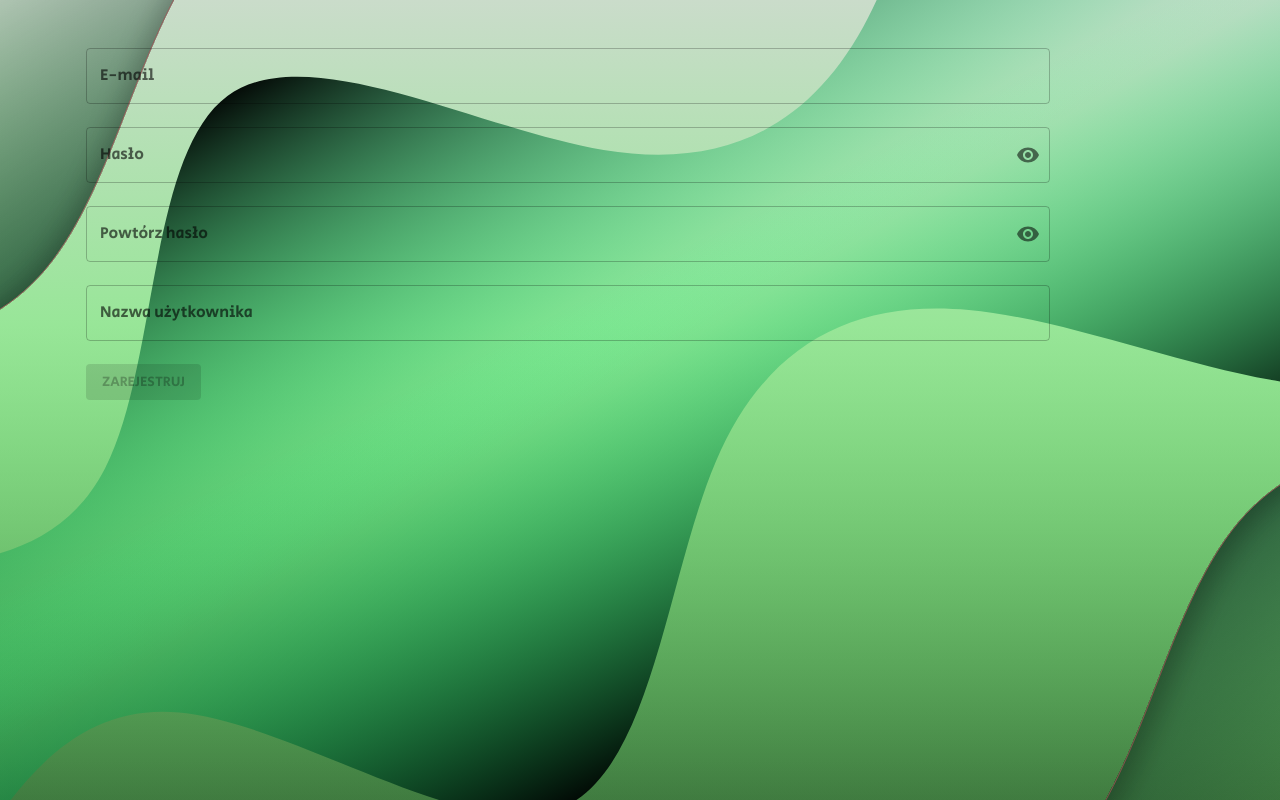
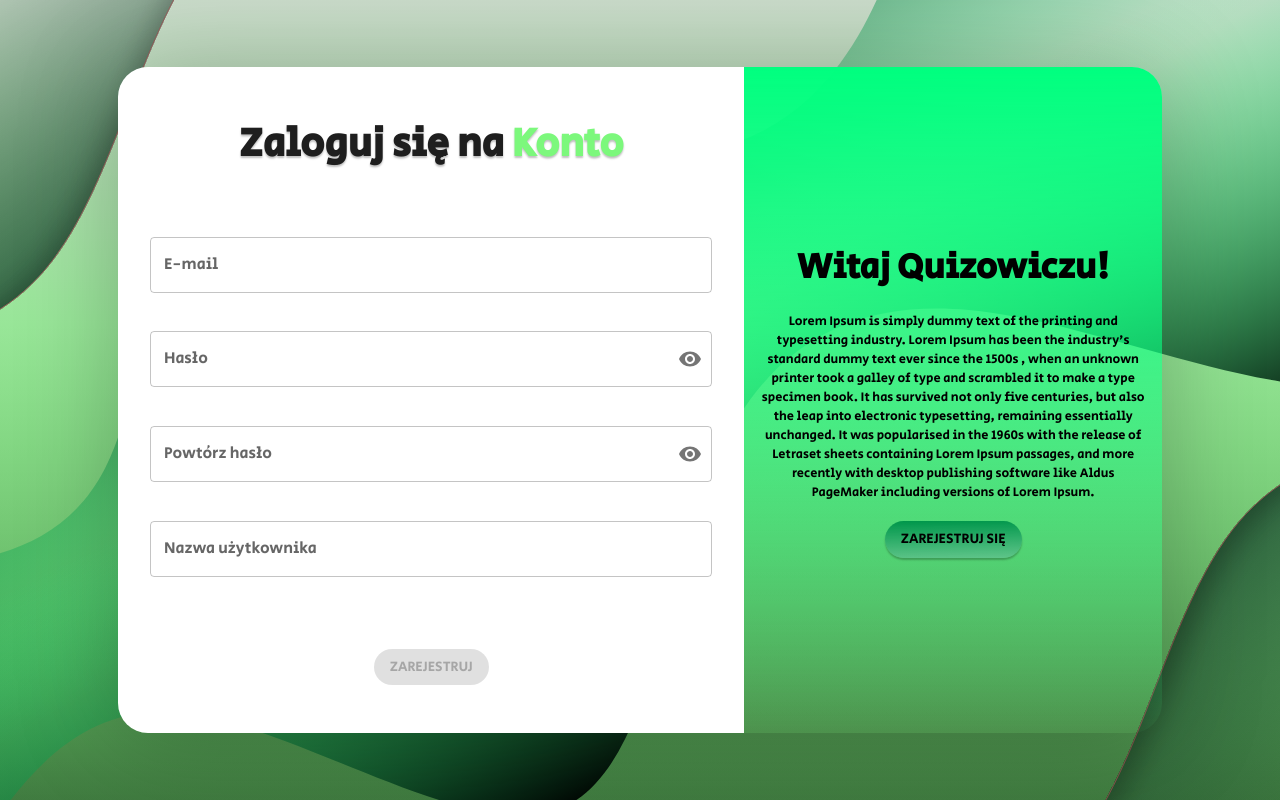
Before and after one commit to Szocik01/Projekt_inzynierski_frontend, a React (Create React App) app: page /register in a window 1280 px wide. Built offline with nearby package versions, Linux system fonts and the light colour scheme.

Commit message:
Put loading spinner in form section

```diff
--- a/src/components/AuthComponents/AuthGlobalStyles.ts
+++ b/src/components/AuthComponents/AuthGlobalStyles.ts
@@ -3,7 +3,6 @@ import { css } from "@emotion/react";
 import { mediaUp } from "../../utils/mediaQueries";
 
 export const authPanelStyles = css({
-  position: "relative",
   width: "100%",
   borderRadius: "30px",
   boxShadow: "0px 4px 100px 0px rgba(0, 0, 0, 0.25)",
@@ -20,7 +19,7 @@ export const customSingleColumnStyles = css({
   display: "flex",
   justifyContent: "center",
   alignItems: "center",
-  height: "calc(100dvh - 6rem)",
+  minHeight: "calc(100dvh - 6rem)",
   [mediaUp("lg")]: {
     padding: "0 1rem",
   },
@@ -34,12 +33,13 @@ export const customSingleColumnStyles = css({
 
 export const formStyles = css({
   backgroundColor: "white",
+  position:"relative",
   display: "flex",
   alignItems: "center",
   flexDirection: "column",
   padding: "3rem 2rem",
   width: "100%",
-  gap: "1.5rem",
+  gap: "1rem",
   flexShrink: 0,
   ".MuiInputLabel-root.Mui-focused":{
     color:"#00F800"
@@ -50,9 +50,6 @@ export const formStyles = css({
   [mediaUp("md")]: {
     width: "60%",
   },
-//   [mediaUp('lg')]:{
-//     width: "65%"
-//   }
 });
 
 export const headerStyles = css({
@@ -100,7 +97,9 @@ export const buttonStyles ={
 }
 
 export const httpErrorStyles=css({
-    color:"#d32f2f"
+    color:"#d32f2f",
+    fontSize:"0.75rem",
+    height:"16.8px"
 })
 
 export const serializedButtonStyles = css(buttonStyles);
--- a/src/pages/Login.tsx
+++ b/src/pages/Login.tsx
@@ -17,7 +17,7 @@ import {
   headerStyles,
   descriptionPanelStyles,
   buttonStyles,
-  httpErrorStyles
+  httpErrorStyles,
 } from "../components/AuthComponents/AuthGlobalStyles";
 import { Link } from "react-router-dom";
 
@@ -125,8 +125,8 @@ const Login = () => {
   return (
     <SingleColumn customCss={customSingleColumnStyles}>
       <div css={authPanelStyles}>
-        {isLoading && <ContentLoading coverParent={true} />}
         <form onSubmit={loginHandler} css={formStyles}>
+          {isLoading && <ContentLoading coverParent={true} />}
           <h1 css={headerStyles}>
             {resolveLastWordColor("Zaloguj się na Konto")}
           </h1>
@@ -162,9 +162,7 @@ const Login = () => {
           </Button>
         </form>
         <div css={descriptionPanelStyles}>
-          <h2>
-            Witaj Quizowiczu!
-          </h2>
+          <h2>Witaj Quizowiczu!</h2>
           <p>
             Lorem Ipsum is simply dummy text of the printing and typesetting
             industry. Lorem Ipsum has been the industry's standard dummy text
@@ -176,7 +174,16 @@ const Login = () => {
             and more recently with desktop publishing software like Aldus
             PageMaker including versions of Lorem Ipsum.
           </p>
-          <Link to="/register"><Button sx={buttonStyles} variant="contained" role="link" type="button">Zarejestruj się</Button></Link>
+          <Link to="/register">
+            <Button
+              sx={buttonStyles}
+              variant="contained"
+              role="link"
+              type="button"
+            >
+              Zarejestruj się
+            </Button>
+          </Link>
         </div>
       </div>
     </SingleColumn>
--- a/src/pages/Register.tsx
+++ b/src/pages/Register.tsx
@@ -8,12 +8,26 @@ import { API_CALL_URL_BASE } from "../utils/Constants";
 import { useDispatch } from "react-redux";
 import { authSliceActions } from "../storage/authSlice";
 import ContentLoading from "../components/UtilityComponents/ContentLoading";
-import { css } from "@emotion/react";
 import setSingleCookie from "../utils/SetSingleCookie";
+import parse from "html-react-parser";
+import {
+  authPanelStyles,
+  customSingleColumnStyles,
+  formStyles,
+  headerStyles,
+  descriptionPanelStyles,
+  buttonStyles,
+  httpErrorStyles
+} from "../components/AuthComponents/AuthGlobalStyles";
+import { Link } from "react-router-dom";
 
-const registerPanelStyles = css({
-  position: "relative",
-});
+function resolveLastWordColor(text: string) {
+  const splittedString = text.split(" ");
+  splittedString[splittedString.length - 1] = `<span>${
+    splittedString[splittedString.length - 1]
+  }</span>`;
+  return parse(splittedString.join(" "));
+}
 
 const Register = () => {
   const [registerData, setRegisterData] = useState({
@@ -135,10 +149,13 @@ const Register = () => {
   };
 
   return (
-    <SingleColumn>
-      <div css={registerPanelStyles}>
+    <SingleColumn customCss={customSingleColumnStyles}>
+      <div css={authPanelStyles}>
+        <form css={formStyles} onSubmit={registerHandler}>
         {isLoading && <ContentLoading coverParent={true} />}
-        <form onSubmit={registerHandler}>
+        <h1 css={headerStyles}>
+            {resolveLastWordColor("Zaloguj się na Konto")}
+        </h1>
           <AuthFormInputs
             values={registerData}
             valueErrors={{
@@ -159,7 +176,7 @@ const Register = () => {
               });
             }}
           />
-          <div>{httpError ? httpError : ""}</div>
+          <div css={httpErrorStyles}>{httpError ? httpError : ""}</div>
           <Button
             variant="contained"
             disabled={
@@ -169,11 +186,28 @@ const Register = () => {
               !!userNameError
             }
             type="submit"
+            sx={buttonStyles}
           >
             Zarejestruj
           </Button>
         </form>
-        <div></div>
+        <div css={descriptionPanelStyles}>
+          <h2>
+            Witaj Quizowiczu!
+          </h2>
+          <p>
+            Lorem Ipsum is simply dummy text of the printing and typesetting
+            industry. Lorem Ipsum has been the industry's standard dummy text
+            ever since the 1500s , when an unknown printer took a galley of type
+            and scrambled it to make a type specimen book. It has survived not
+            only five centuries, but also the leap into electronic typesetting,
+            remaining essentially unchanged. It was popularised in the 1960s
+            with the release of Letraset sheets containing Lorem Ipsum passages,
+            and more recently with desktop publishing software like Aldus
+            PageMaker including versions of Lorem Ipsum.
+          </p>
+          <Link to="/register"><Button sx={buttonStyles} variant="contained" role="link" type="button">Zarejestruj się</Button></Link>
+        </div>
       </div>
     </SingleColumn>
   );
```
